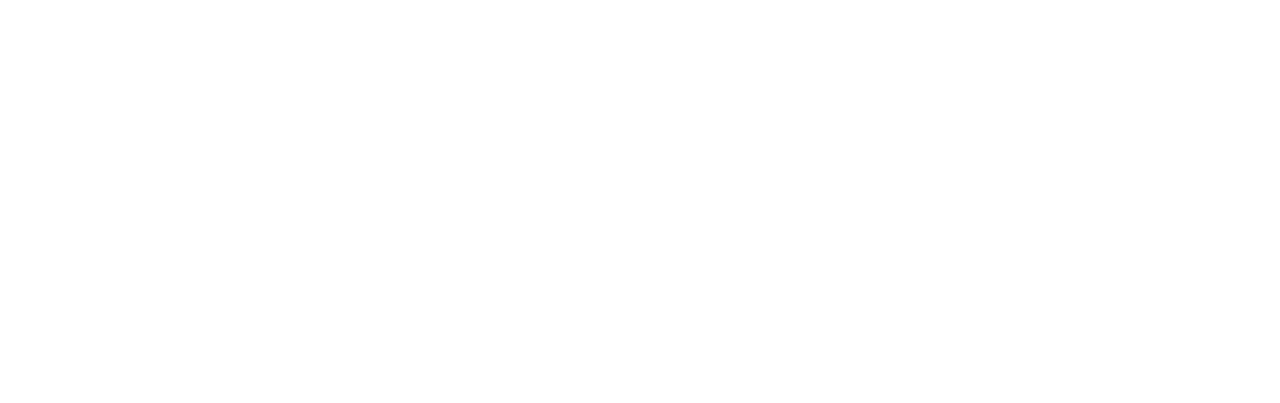
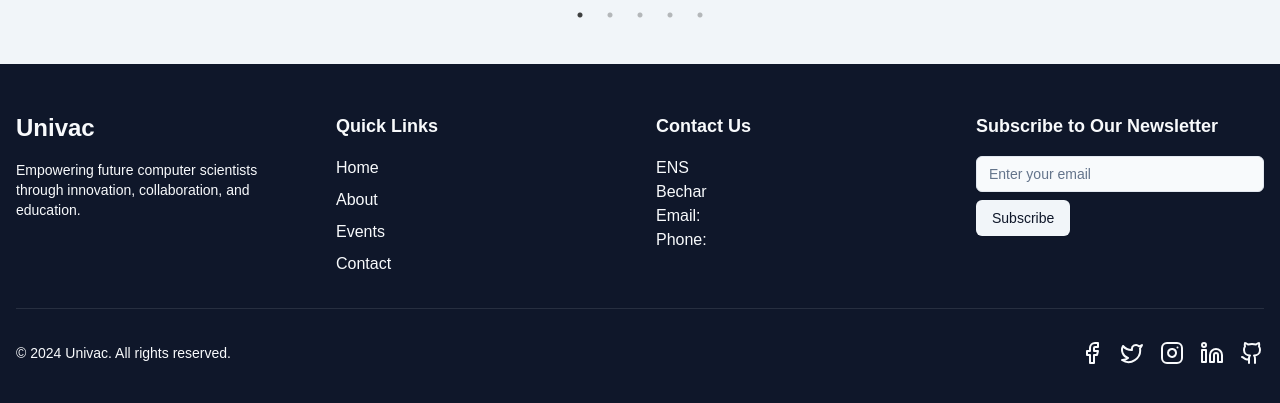
Before and after one commit to RiyadhBenhallou/univac-website-nextjs, a Next.js app: page / in a window 1280 px wide. Shown: the part 1747-2150 px from the top of the page. Before the commit the page ends 1617 px from the top, so only its background shows below. Built offline with nearby package versions, Linux system fonts and the light colour scheme.

Commit message:
footer section

```diff
--- /dev/null
+++ b/app/_components/footer-section.tsx
@@ -0,0 +1,96 @@
+"use client";
+import Link from "next/link";
+import { Facebook, Twitter, Instagram, Linkedin, Github } from "lucide-react";
+import { Button } from "@/components/ui/button";
+import { Input } from "@/components/ui/input";
+
+export default function FooterSection() {
+  return (
+    <footer className="bg-primary text-primary-foreground">
+      <div className="container mx-auto px-4 py-12">
+        <div className="grid grid-cols-1 md:grid-cols-4 gap-8">
+          <div className="space-y-4">
+            <h2 className="text-2xl font-bold">Univac</h2>
+            <p className="text-sm">
+              Empowering future computer scientists through innovation,
+              collaboration, and education.
+            </p>
+          </div>
+          <div>
+            <h3 className="font-semibold text-lg mb-4">Quick Links</h3>
+            <ul className="space-y-2">
+              <li>
+                <Link href="/" className="hover:underline">
+                  Home
+                </Link>
+              </li>
+              <li>
+                <Link href="#about" className="hover:underline">
+                  About
+                </Link>
+              </li>
+              <li>
+                <Link href="#events" className="hover:underline">
+                  Events
+                </Link>
+              </li>
+              <li>
+                <Link href="#contact" className="hover:underline">
+                  Contact
+                </Link>
+              </li>
+            </ul>
+          </div>
+          <div>
+            <h3 className="font-semibold text-lg mb-4">Contact Us</h3>
+            <address className="not-italic">
+              <p>ENS</p>
+              <p>Bechar</p>
+              <p>Email: </p>
+              <p>Phone: </p>
+            </address>
+          </div>
+          <div>
+            <h3 className="font-semibold text-lg mb-4">
+              Subscribe to Our Newsletter
+            </h3>
+            <form onSubmit={(e) => e.preventDefault()} className="space-y-2">
+              <Input
+                type="email"
+                placeholder="Enter your email"
+                className="bg-primary-foreground text-primary"
+              />
+              <Button type="submit" variant="secondary">
+                Subscribe
+              </Button>
+            </form>
+          </div>
+        </div>
+        <div className="mt-8 pt-8 border-t border-primary-foreground/10">
+          <div className="flex flex-col md:flex-row justify-between items-center">
+            <p className="text-sm">
+              &copy; {new Date().getFullYear()} Univac. All rights reserved.
+            </p>
+            <div className="flex space-x-4 mt-4 md:mt-0">
+              <Link href="#" aria-label="Facebook">
+                <Facebook className="h-6 w-6" />
+              </Link>
+              <Link href="#" aria-label="Twitter">
+                <Twitter className="h-6 w-6" />
+              </Link>
+              <Link href="#" aria-label="Instagram">
+                <Instagram className="h-6 w-6" />
+              </Link>
+              <Link href="#" aria-label="LinkedIn">
+                <Linkedin className="h-6 w-6" />
+              </Link>
+              <Link href="#" aria-label="GitHub">
+                <Github className="h-6 w-6" />
+              </Link>
+            </div>
+          </div>
+        </div>
+      </div>
+    </footer>
+  );
+}
--- a/app/_components/hero-section.tsx
+++ b/app/_components/hero-section.tsx
@@ -53,7 +53,7 @@
   return (
     <canvas
       ref={canvasRef}
-      className="absolute top-0 left-0 w-full h-full opacity-20"
+      className="absolute top-0 left-0 w-full h-full opacity-30 dark:opacity-40"
     />
   );
 };
@@ -68,8 +68,8 @@
             Welcome to <span className="text-blue-600">Univac</span>
           </h1>
           <p className="mt-6 max-w-2xl mx-auto text-xl text-muted-foreground">
-            Decoding the future, one bit at a time. Join us in exploring the
-            endless possibilities of computer science.
+            Decoding the future. Join us in exploring the endless possibilities
+            of computer science.
           </p>
           <div className="mt-10 flex justify-center gap-4">
             <Button size="lg">Join Our Community</Button>
--- a/app/page.tsx
+++ b/app/page.tsx
@@ -1,4 +1,5 @@
 import AboutSection from "./_components/about-section";
+import FooterSection from "./_components/footer-section";
 import HeroSection from "./_components/hero-section";
 import HighlightsSection from "./_components/highlights-section";
 
@@ -8,6 +9,7 @@
       <HeroSection />
       <AboutSection />
       <HighlightsSection />
+      <FooterSection />
     </div>
   );
 }
--- /dev/null
+++ b/app/test/page.tsx
@@ -0,0 +1,15 @@
+"use client";
+
+import { useState } from "react";
+
+export default function Page() {
+  const [x, setX] = useState(5);
+  return (
+    <div>
+      <button onClick={() => setX(x + 1)}>+</button>
+      {x}
+      <input type="text" />
+      <button>click</button>
+    </div>
+  );
+}
--- a/components/navbar.tsx
+++ b/components/navbar.tsx
@@ -1,13 +1,8 @@
 "use client";
-import { Laptop, Menu, Moon, Sun, X } from "lucide-react";
+import { Laptop, Menu, X } from "lucide-react";
+import Link from "next/link";
 import { useState } from "react";
 import { Button } from "./ui/button";
-import {
-  DropdownMenu,
-  DropdownMenuContent,
-  DropdownMenuItem,
-  DropdownMenuTrigger,
-} from "./ui/dropdown-menu";
 import { ModeToggle } from "./ui/mode-toggle";
 
 export default function Navbar() {
@@ -16,32 +11,34 @@
   return (
     <header className="sticky top-0 z-50 w-full border-b bg-background/95 backdrop-blur supports-[backdrop-filter]:bg-background/60">
       <div className="container mx-auto px-4 flex h-14 items-center justify-between">
-        <a href="/" className="flex items-center space-x-2">
+        <Link href="/" className="flex items-center space-x-2">
           <Laptop className="h-6 w-6" />
           <span className="font-bold text-lg">Univac</span>
-        </a>
+        </Link>
         <div className="flex items-center space-x-4">
           <nav className="hidden md:flex items-center space-x-6 text-sm font-medium">
-            <a
+            <Link
               href="#about"
               className="transition-colors hover:text-foreground/80 text-foreground/60"
             >
               About
-            </a>
-            <a
+            </Link>
+            <Link
               href="#events"
               className="transition-colors hover:text-foreground/80 text-foreground/60"
             >
               Events
-            </a>
-            <a
+            </Link>
+            <Link
               href="#contact"
               className="transition-colors hover:text-foreground/80 text-foreground/60"
             >
               Contact
-            </a>
+            </Link>
           </nav>
-          <ModeToggle />
+          <div className="hidden md:block">
+            <ModeToggle />
+          </div>
           <Button
             variant="outline"
             size="icon"
@@ -59,24 +56,24 @@
       </div>
       {isMenuOpen && (
         <nav className="md:hidden border-t p-4">
-          <a
+          <Link
             href="#about"
             className="block py-2 text-sm transition-colors hover:text-foreground/80 text-foreground/60"
           >
             About
-          </a>
-          <a
+          </Link>
+          <Link
             href="#events"
             className="block py-2 text-sm transition-colors hover:text-foreground/80 text-foreground/60"
           >
             Events
-          </a>
-          <a
+          </Link>
+          <Link
             href="#contact"
             className="block py-2 text-sm transition-colors hover:text-foreground/80 text-foreground/60"
           >
             Contact
-          </a>
+          </Link>
           <div className="pt-4">
             <ModeToggle />
           </div>
--- /dev/null
+++ b/components/ui/input.tsx
@@ -0,0 +1,22 @@
+import * as React from "react"
+
+import { cn } from "@/lib/utils"
+
+const Input = React.forwardRef<HTMLInputElement, React.ComponentProps<"input">>(
+  ({ className, type, ...props }, ref) => {
+    return (
+      <input
+        type={type}
+        className={cn(
+          "flex h-9 w-full rounded-md border border-input bg-transparent px-3 py-1 text-base shadow-sm transition-colors file:border-0 file:bg-transparent file:text-sm file:font-medium file:text-foreground placeholder:text-muted-foreground focus-visible:outline-none focus-visible:ring-1 focus-visible:ring-ring disabled:cursor-not-allowed disabled:opacity-50 md:text-sm",
+          className
+        )}
+        ref={ref}
+        {...props}
+      />
+    )
+  }
+)
+Input.displayName = "Input"
+
+export { Input }
```
Also changed, not shown: app/_components/highlights-section.tsx (+14 -13 lines).
